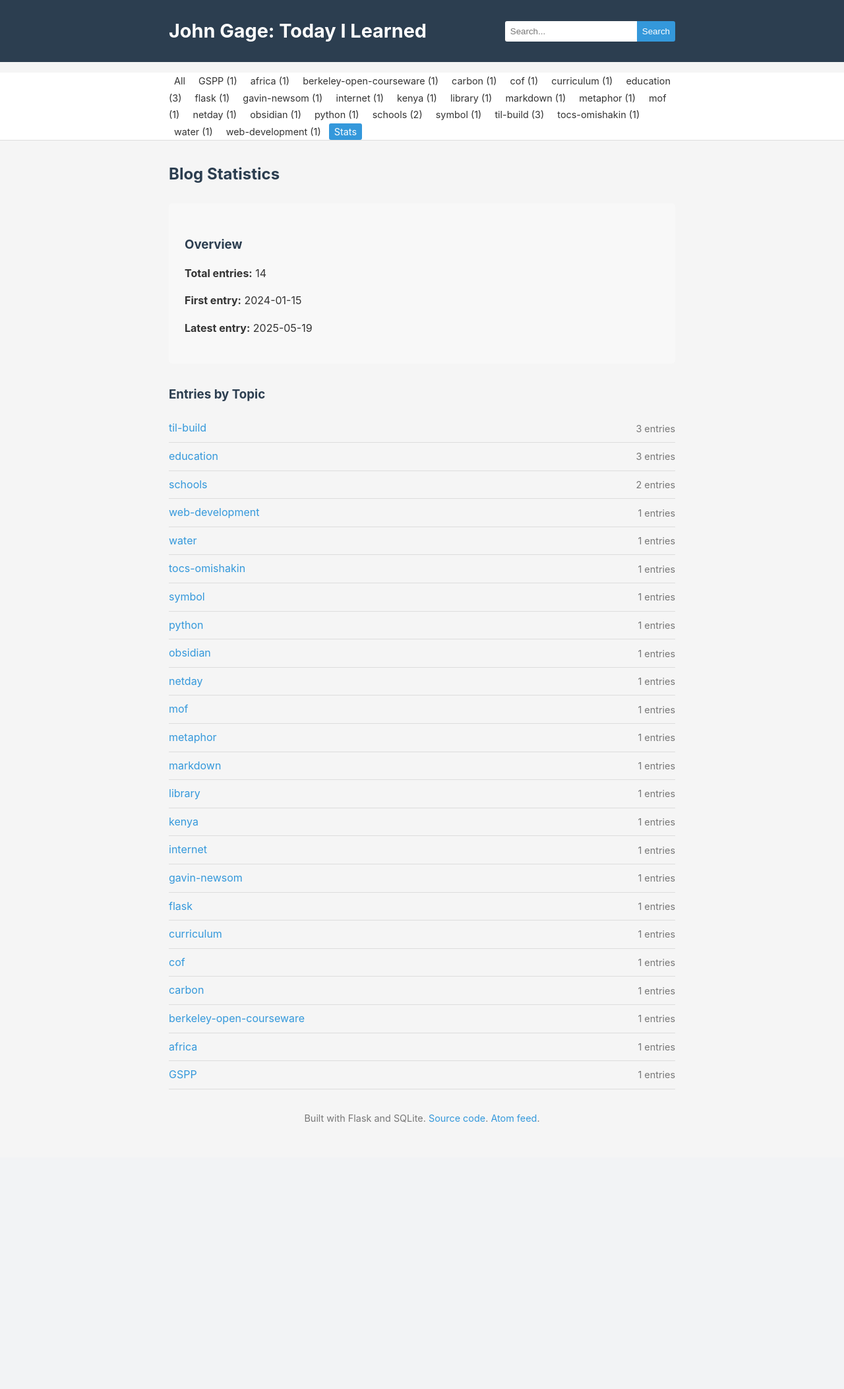
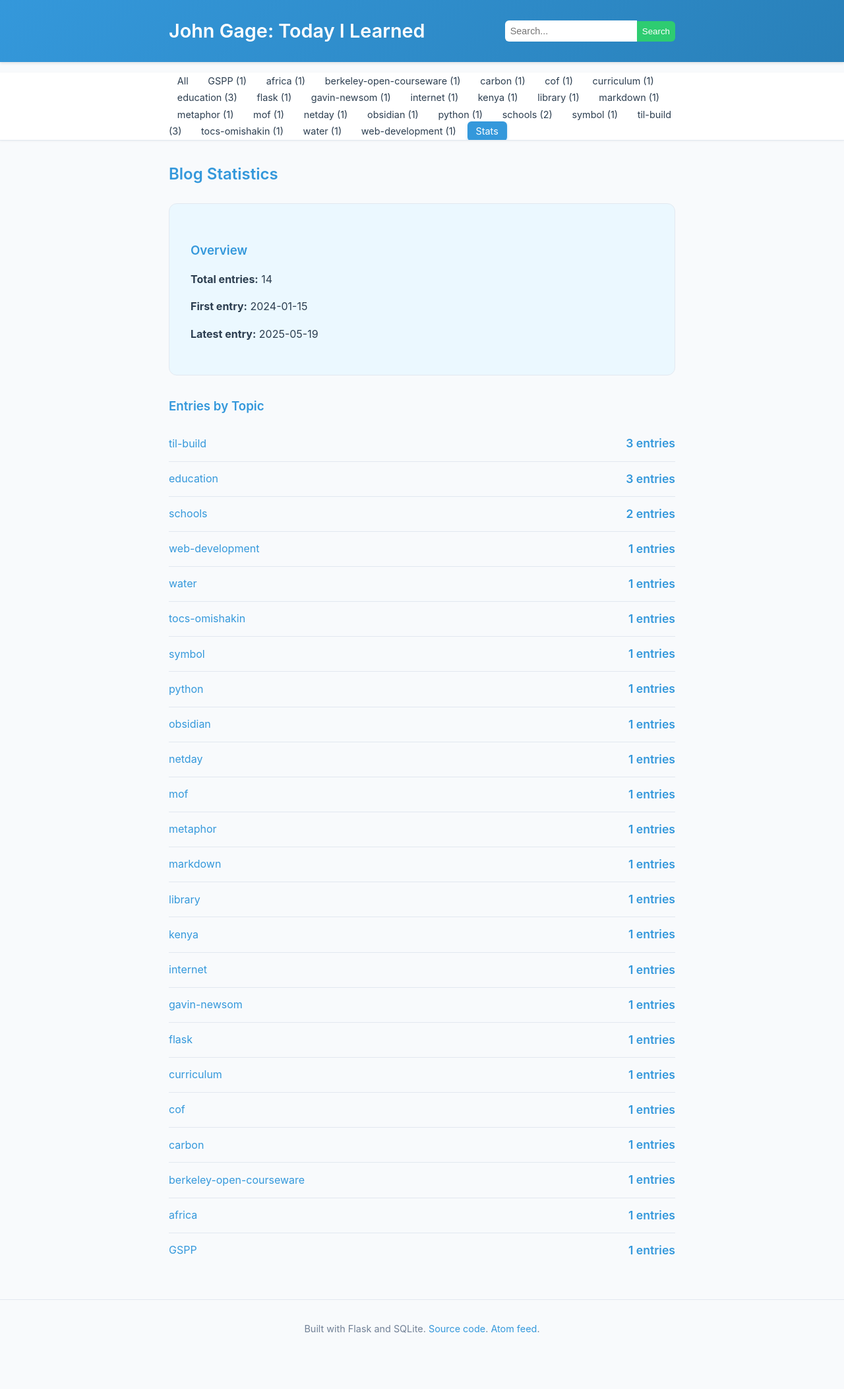
Before and after one commit to johngage/TILBlog, a Flask app: page /stats in a window 1280 px wide. Shown: the whole page at 66% size. Before the commit the page ends 1701 px from the top, so only its background shows below. Run offline with Flask 3, Linux system fonts and the light colour scheme; data comes from the database, SQL or seed files in the repository; both versions use the stored data as it was after the commit.

Commit message:
new light blue css

```diff
--- a/static/styles.css
+++ b/static/styles.css
@@ -1,12 +1,16 @@
-/* Main styles for the TIL blog */
+/* Main styles for the TIL blog - Updated with light blue theme */
 :root {
-    --primary-color: #2c3e50;
-    --secondary-color: #3498db;
-    --background-color: #f5f5f5;
-    --text-color: #333;
-    --light-text: #777;
-    --border-color: #ddd;
-    --highlight-color: #e67e22;
+    --primary-color: #3498db;        /* Changed to light bright blue */
+    --primary-dark: #2980b9;         /* Darker shade for hover states */
+    --primary-light: #85c1e9;        /* Lighter shade for accents */
+    --secondary-color: #2ecc71;      /* Changed to complement the blue */
+    --background-color: #f8fafc;     /* Slightly cooler background */
+    --text-color: #2c3e50;           /* Kept as dark text for contrast */
+    --light-text: #718096;           /* Slightly warmer gray */
+    --border-color: #e2e8f0;         /* Cooler border color */
+    --highlight-color: #f39c12;      /* Kept the orange highlight */
+    --card-background: #ffffff;      /* Pure white for cards */
+    --hover-background: #ebf8ff;     /* Light blue for hover states */
 }
 
 * {
@@ -30,20 +34,23 @@ body {
 }
 
 a {
-    color: var(--secondary-color);
+    color: var(--primary-color);
     text-decoration: none;
+    transition: all 0.2s ease;
 }
 
 a:hover {
+    color: var(--primary-dark);
     text-decoration: underline;
 }
 
 /* Header */
 header {
-    background-color: var(--primary-color);
+    background: linear-gradient(135deg, var(--primary-color) 0%, var(--primary-dark) 100%);
     color: white;
     padding: 1.5rem 0;
     margin-bottom: 1rem;
+    box-shadow: 0 2px 4px rgba(0,0,0,0.1);
 }
 
 .header-content {
@@ -55,6 +62,7 @@ header {
 header h1 {
     margin: 0;
     font-size: 1.8rem;
+    font-weight: 600;
 }
 
 header h1 a {
@@ -74,8 +83,10 @@ header h1 a:hover {
 .search-form input[type="search"] {
     border: none;
     padding: 0.5rem;
-    border-radius: 3px 0 0 3px;
+    border-radius: 6px 0 0 6px;
     width: 200px;
+    outline: none;
+    font-size: 0.9rem;
 }
 
 .search-form button {
@@ -84,21 +95,27 @@ header h1 a:hover {
     color: white;
     padding: 0.5rem;
     cursor: pointer;
-    border-radius: 0 3px 3px 0;
+    border-radius: 0 6px 6px 0;
+    transition: background-color 0.2s ease;
+}
+
+.search-form button:hover {
+    background-color: #27ae60;
 }
 
 /* Topic navigation */
 .topics {
-    background-color: white;
+    background-color: var(--card-background);
     border-bottom: 1px solid var(--border-color);
     margin-bottom: 2rem;
     overflow-x: auto;
+    box-shadow: 0 1px 3px rgba(0,0,0,0.05);
 }
 
 .topics ul {
     list-style: none;
     display: flex;
-    padding: 0.5rem 0;
+    padding: 0.75rem 0;
 }
 
 .topics li {
@@ -109,14 +126,17 @@ header h1 a:hover {
 .topics a {
     color: var(--text-color);
     font-size: 0.9rem;
-    padding: 0.25rem 0.5rem;
-    border-radius: 3px;
+    padding: 0.4rem 0.8rem;
+    border-radius: 6px;
+    transition: all 0.2s ease;
 }
 
 .topics a:hover, .topics a.active {
-    background-color: var(--secondary-color);
+    background-color: var(--primary-color);
     color: white;
     text-decoration: none;
+    transform: translateY(-1px);
+    box-shadow: 0 2px 4px rgba(52, 152, 219, 0.3);
 }
 
 /* Main content */
@@ -127,11 +147,13 @@ main {
 h2 {
     margin-bottom: 1.5rem;
     color: var(--primary-color);
+    font-weight: 600;
 }
 
 h3 {
     margin: 1.5rem 0 1rem;
     color: var(--primary-color);
+    font-weight: 600;
 }
 
 p {
@@ -328,12 +396,19 @@ p {
     margin-bottom: 0.5rem;
 }
 
+.related a {
+    color: var(--primary-color);
+    font-weight: 500;
+}
+
 /* Footer */
 footer {
-    margin-top: 2rem;
+    margin-top: 3rem;
     text-align: center;
     color: var(--light-text);
     font-size: 0.9rem;
+    padding: 2rem 0;
+    border-top: 1px solid var(--border-color);
 }
 
 /* Page header and sort controls */
@@ -357,31 +432,35 @@ footer {
 }
 
 .sort-link {
-    padding: 0.25rem 0.5rem;
-    border-radius: 3px;
+    padding: 0.4rem 0.8rem;
+    border-radius: 6px;
     color: var(--text-color);
     text-decoration: none;
     border: 1px solid var(--border-color);
+    transition: all 0.2s ease;
+    font-weight: 500;
 }
 
 .sort-link:hover {
-    background-color: var(--secondary-color);
+    background-color: var(--primary-color);
     color: white;
-    border-color: var(--secondary-color);
+    border-color: var(--primary-color);
+    transform: translateY(-1px);
 }
 
 .sort-link.active {
-    background-color: var(--primary-color);
+    background-color: var(--primary-dark);
     color: white;
-    border-color: var(--primary-color);
+    border-color: var(--primary-dark);
 }
 
 /* Stats page */
 .stats-overview {
-    background-color: #f8f8f8;
-    padding: 1.5rem;
-    border-radius: 5px;
+    background-color: var(--hover-background);
+    padding: 2rem;
+    border-radius: 12px;
     margin-bottom: 2rem;
+    border: 1px solid var(--border-color);
 }
 
 .stats-list {
@@ -392,13 +471,34 @@ footer {
     display: flex;
     justify-content: space-between;
     align-items: center;
-    padding: 0.5rem 0;
+    padding: 0.75rem 0;
     border-bottom: 1px solid var(--border-color);
 }
 
+.stats-list li:last-child {
+    border-bottom: none;
+}
+
 .stats-list .count {
-    color: var(--light-text);
-    font-size: 0.9rem;
+    color: var(--primary-color);
+    font-weight: 600;
+    font-size: 1.1rem;
+}
+
+/* Add some nice animations */
+@keyframes fadeInUp {
+    from {
+        opacity: 0;
+        transform: translateY(20px);
+    }
+    to {
+        opacity: 1;
+        transform: translateY(0);
+    }
+}
+
+.entry, .entry-list li {
+    animation: fadeInUp 0.3s ease-out;
 }
 
 /* Responsive adjustments */
```
Also changed, not shown: other parts of static/styles.css (+87 -34 lines), content/Schools/Internet joins schools and teachers to a global library.md (+1 -1 lines), til.db.
